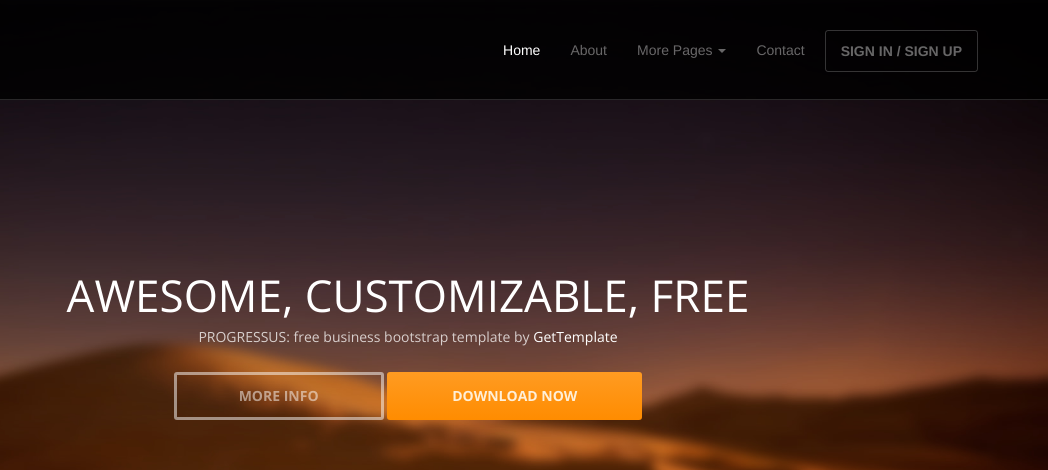
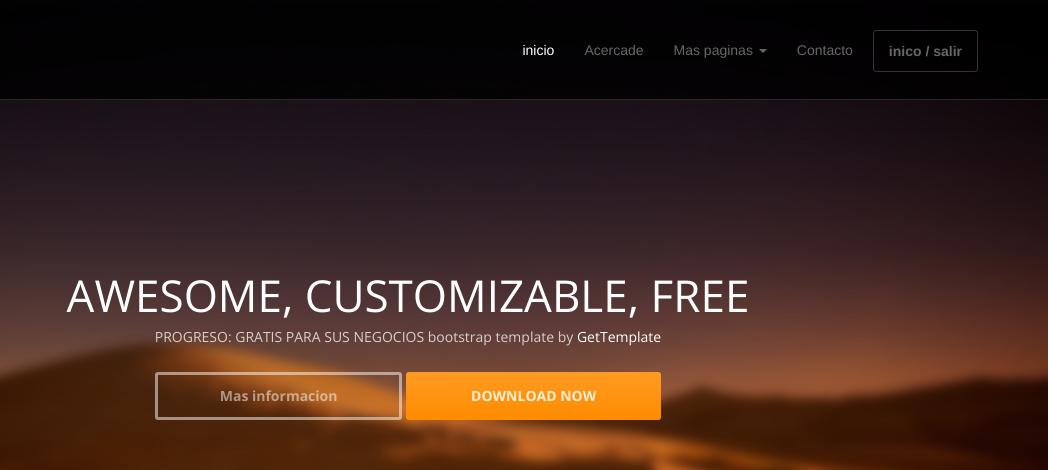
Before and after one commit to josefco28/uda, a plain HTML site: page index.html in a window 1280 px wide. Shown: the top 470 px of the page, 232-1280 px from the left. Drawn offline with nearby package versions, Linux system fonts and the light colour scheme.

Commit message:
se modifico el menu

```diff
--- a/index.html
+++ b/index.html
@@ -36,17 +36,17 @@
 			</div>
 			<div class="navbar-collapse collapse">
 				<ul class="nav navbar-nav pull-right">
-					<li class="active"><a href="#">Home</a></li>
-					<li><a href="about.html">About</a></li>
+					<li class="active"><a href="#">inicio</a></li>
+					<li><a href="about.html">Acercade</a></li>
 					<li class="dropdown">
-						<a href="#" class="dropdown-toggle" data-toggle="dropdown">More Pages <b class="caret"></b></a>
+						<a href="#" class="dropdown-toggle" data-toggle="dropdown">Mas paginas <b class="caret"></b></a>
 						<ul class="dropdown-menu">
-							<li><a href="sidebar-left.html">Left Sidebar</a></li>
-							<li class="active"><a href="sidebar-right.html">Right Sidebar</a></li>
+							<li><a href="sidebar-left.html">barra izquierda</a></li>
+							<li class="active"><a href="sidebar-right.html">barraderecha</a></li>
 						</ul>
 					</li>
-					<li><a href="contact.html">Contact</a></li>
-					<li><a class="btn" href="signin.html">SIGN IN / SIGN UP</a></li>
+					<li><a href="contact.html">Contacto</a></li>
+					<li><a class="btn" href="signin.html">inico / salir</a></li>
 				</ul>
 			</div><!--/.nav-collapse -->
 		</div>
@@ -58,8 +58,8 @@
 		<div class="container">
 			<div class="row">
 				<h1 class="lead">AWESOME, CUSTOMIZABLE, FREE</h1>
-				<p class="tagline">PROGRESSUS: free business bootstrap template by <a href="http://www.gettemplate.com/?utm_source=progressus&amp;utm_medium=template&amp;utm_campaign=progressus">GetTemplate</a></p>
-				<p><a class="btn btn-default btn-lg" role="button">MORE INFO</a> <a class="btn btn-action btn-lg" role="button">DOWNLOAD NOW</a></p>
+				<p class="tagline">PROGRESO: GRATIS PARA SUS NEGOCIOS bootstrap template by <a href="http://www.gettemplate.com/?utm_source=progressus&amp;utm_medium=template&amp;utm_campaign=progressus">GetTemplate</a></p>
+				<p><a class="btn btn-default btn-lg" role="button">Mas informacion</a> <a class="btn btn-action btn-lg" role="button">DOWNLOAD NOW</a></p>
 			</div>
 		</div>
 	</header>
```
Also changed, not shown: about.html (+1 -1 lines).
